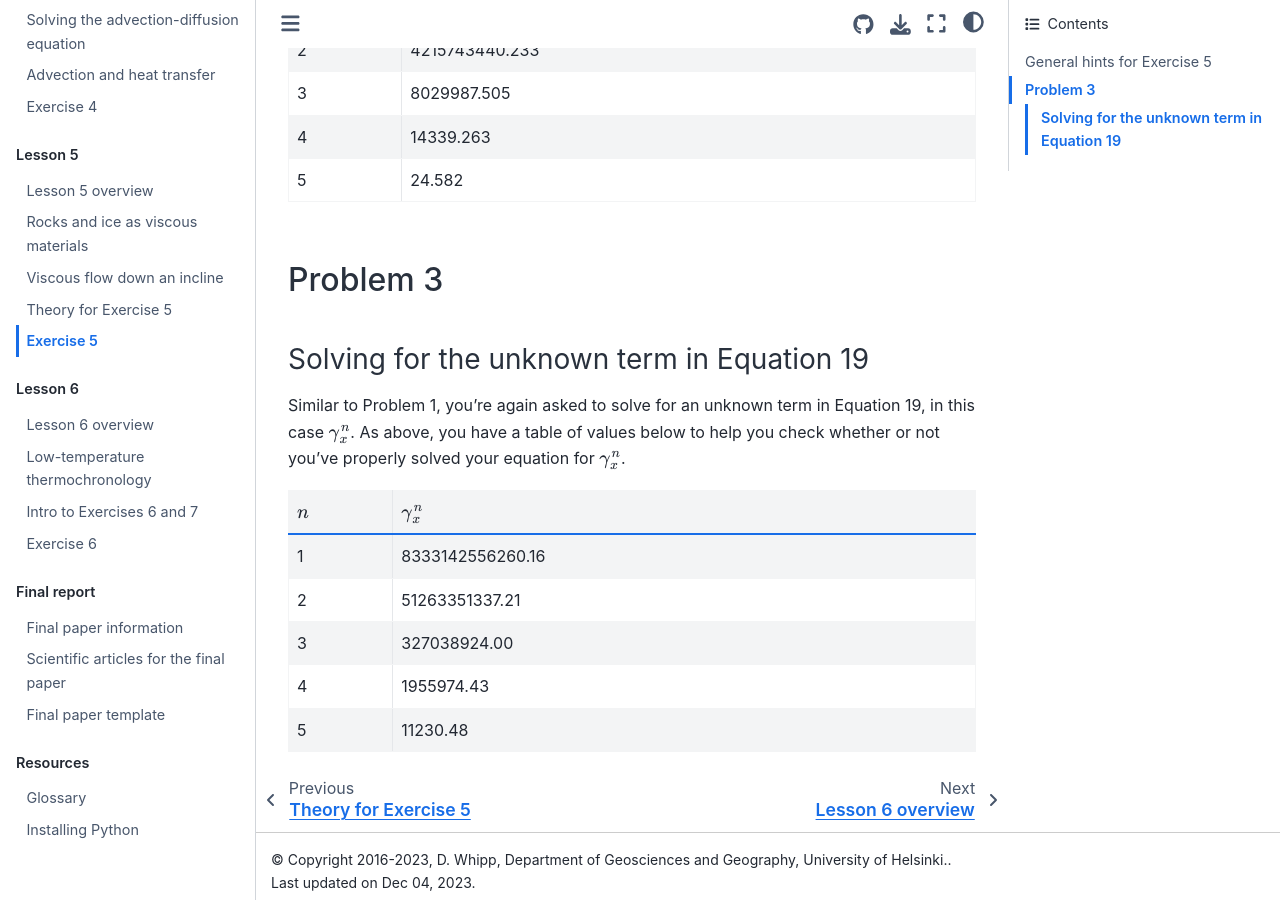
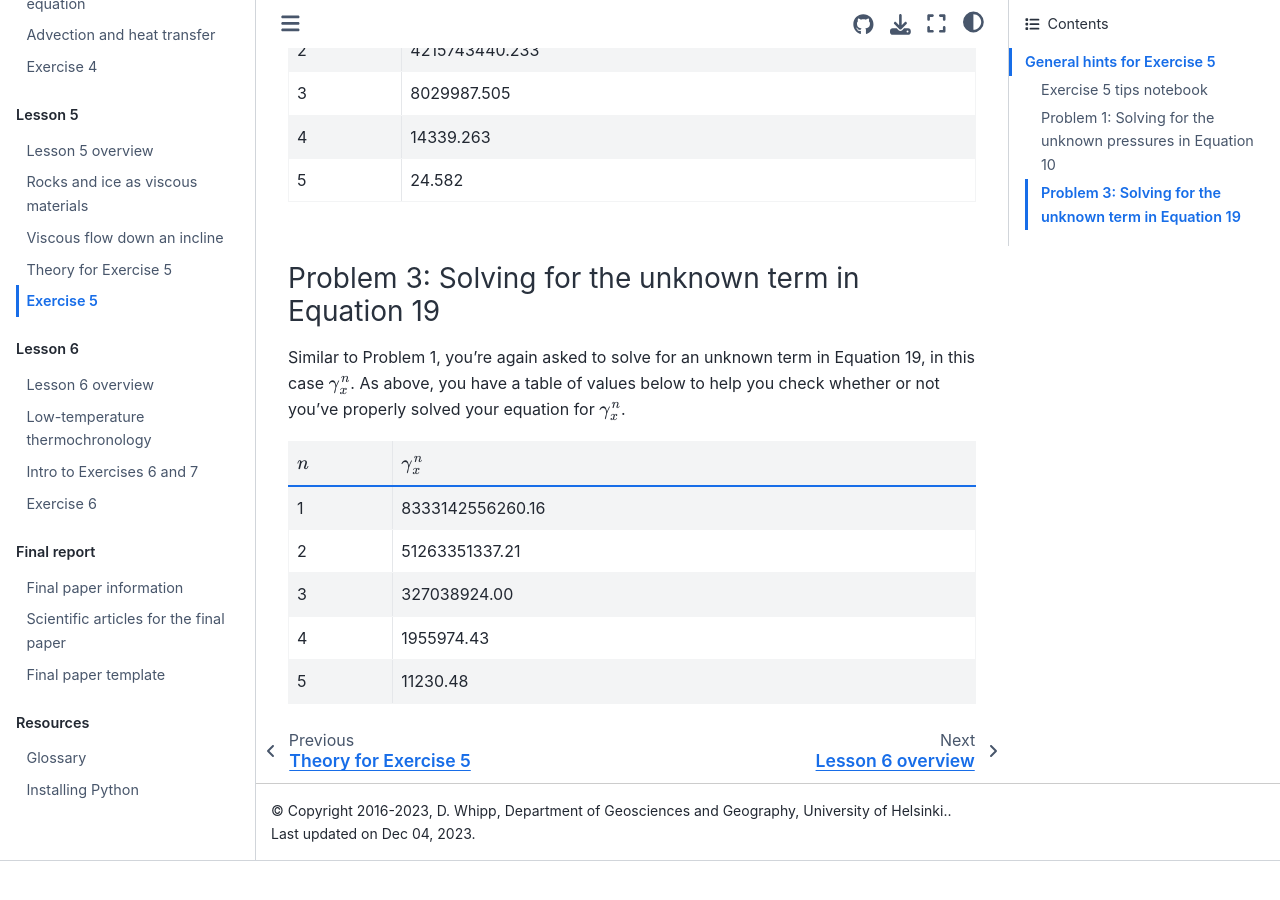
Before and after one commit to IntroQG/site, a Sphinx documentation site: the page built from source/lessons/L5/exercise-5.rst, in a window 1280 px wide and 900 px high, scrolled down 1005 px. Built offline with Sphinx 7.4.7 and the Sphinx Book theme 1.1.4, drawn with Linux system fonts in a browser that asks for light colours; after the commit the page ends 1866 px from its top, so only the background shows below that.

Commit message:
Fix formatting

```diff
--- a/source/lessons/L5/exercise-5.rst
+++ b/source/lessons/L5/exercise-5.rst
@@ -40,11 +40,8 @@
 | 5         | 24.582                                        |
 +-----------+-----------------------------------------------+
 
-Problem 3
----------
-
-Solving for the unknown term in Equation 19
-~~~~~~~~~~~~~~~~~~~~~~~~~~~~~~~~~~~~~~~~~~~
+Problem 3: Solving for the unknown term in Equation 19
+~~~~~~~~~~~~~~~~~~~~~~~~~~~~~~~~~~~~~~~~~~~~~~~~~~~~~~
 
 Similar to Problem 1, you’re again asked to solve for an unknown term in Equation 19, in this case :math:`\gamma_{x}^{n}`\ .
 As above, you have a table of values below to help you check whether or not you’ve properly solved your equation for :math:`\gamma_{x}^{n}`\ .
```
